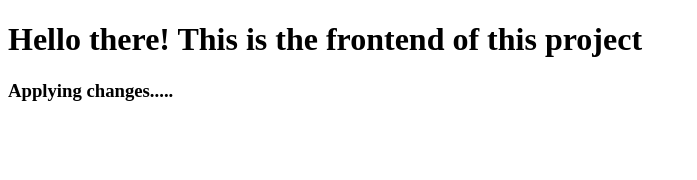
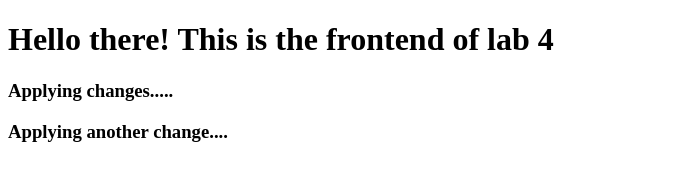
Before and after one commit to Waveya/heroku-labb, a website: page client/index.html in a window 1280 px wide. Shown: the whole page, without its empty margins (0-697 px from the left). Drawn offline with Linux system fonts and the light colour scheme.

Commit message:
third update

```diff
--- a/client/index.html
+++ b/client/index.html
@@ -7,7 +7,8 @@
     <title>Heroku Labb!</title>
 </head>
 <body>
-    <h1>Hello there! This is the frontend of this project</h1>
+    <h1>Hello there! This is the frontend of lab 4</h1>
     <h3>Applying changes.....</h3>
+    <h3>Applying another change....</h3>
 </body>
 </html>
```
